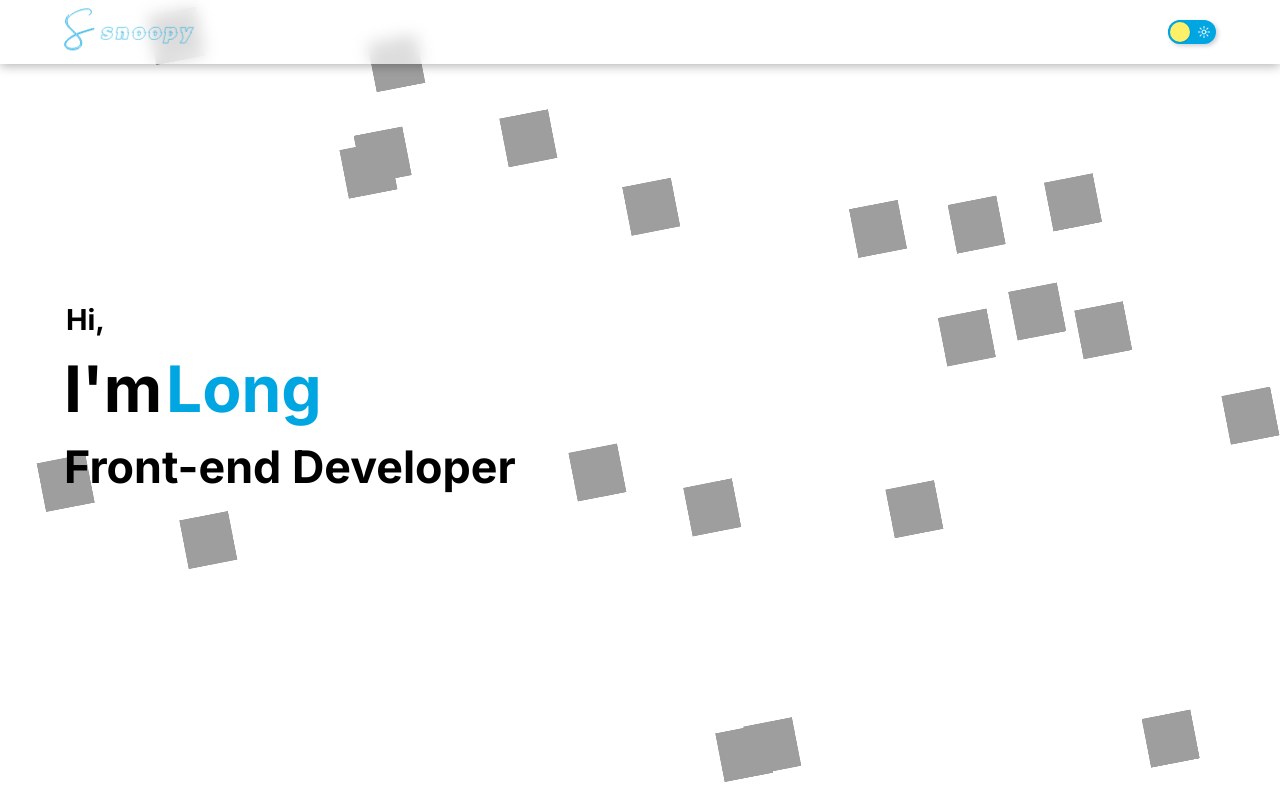
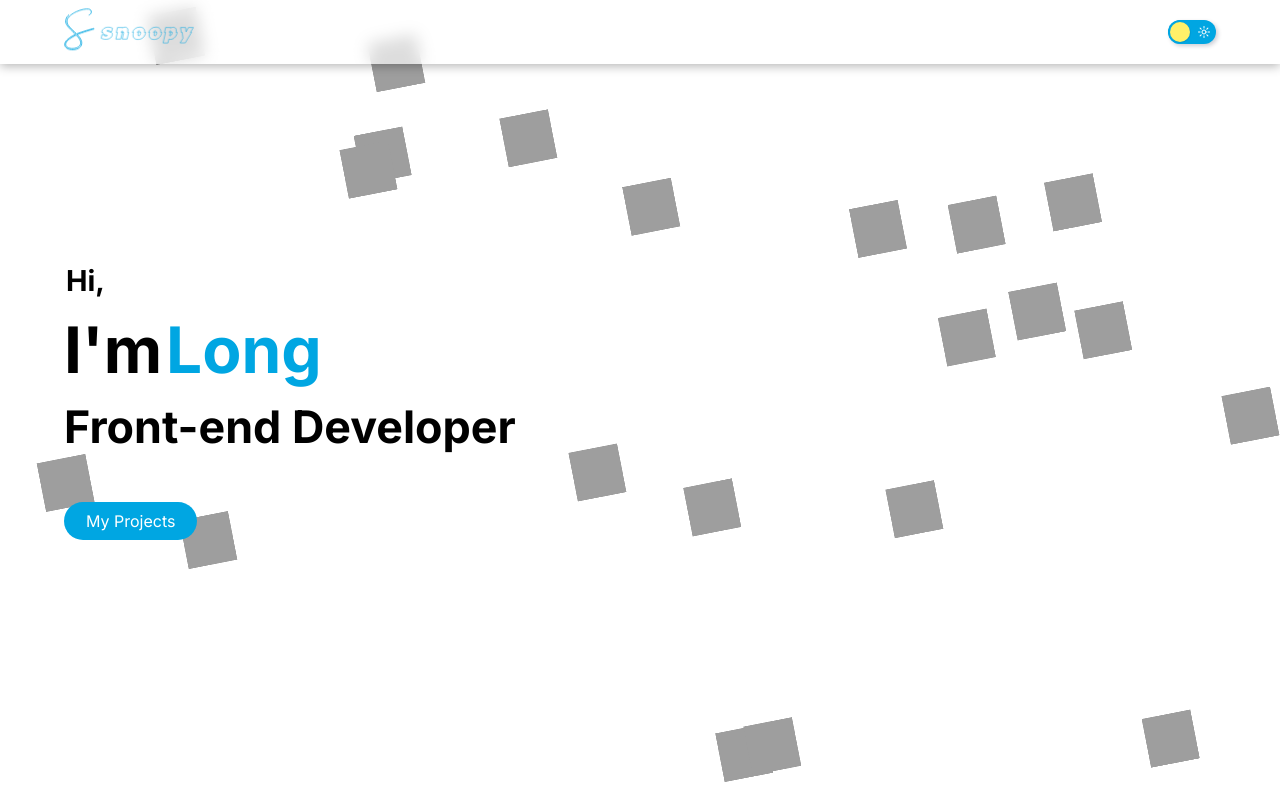
Before and after one commit to longnv99/portfolio, a Next.js app: page / in a window 1280 px wide. Shown: the top 800 px of the page. Built offline with nearby package versions, Linux system fonts and the light colour scheme.

Commit message:
feat: button common and scroll into view

```diff
--- /dev/null
+++ b/src/components/atoms/Button/index.module.scss
@@ -0,0 +1,118 @@
+.button {
+  position: relative;
+  padding: 10px 22px;
+  border-radius: 20px;
+  border: none;
+  color: #fff;
+  cursor: pointer;
+  background-color: var(--highlight-color);
+  transition: all 0.2s ease;
+  width: fit-content;
+
+  &:active {
+    transform: scale(0.96);
+  }
+
+  &::before,
+  &::after {
+    position: absolute;
+    content: "";
+    width: 150%;
+    left: 50%;
+    height: 100%;
+    transform: translateX(-50%);
+    z-index: -1000;
+    background-repeat: no-repeat;
+  }
+
+  &:hover::before {
+    top: -70%;
+    background-image: radial-gradient(
+        circle,
+        var(--highlight-color) 20%,
+        transparent 20%
+      ),
+      radial-gradient(
+        circle,
+        transparent 20%,
+        var(--highlight-color) 20%,
+        transparent 30%
+      ),
+      radial-gradient(circle, var(--highlight-color) 20%, transparent 20%),
+      radial-gradient(circle, var(--highlight-color) 20%, transparent 20%),
+      radial-gradient(
+        circle,
+        transparent 10%,
+        var(--highlight-color) 15%,
+        transparent 20%
+      ),
+      radial-gradient(circle, var(--highlight-color) 20%, transparent 20%),
+      radial-gradient(circle, var(--highlight-color) 20%, transparent 20%),
+      radial-gradient(circle, var(--highlight-color) 20%, transparent 20%),
+      radial-gradient(circle, var(--highlight-color) 20%, transparent 20%);
+    background-size: 10% 10%, 20% 20%, 15% 15%, 20% 20%, 18% 18%, 10% 10%,
+      15% 15%, 10% 10%, 18% 18%;
+    background-position: 50% 120%;
+    animation: topBubbles 0.6s ease;
+  }
+
+  &:hover::after {
+    bottom: -70%;
+    background-image: radial-gradient(
+        circle,
+        var(--highlight-color) 20%,
+        transparent 20%
+      ),
+      radial-gradient(circle, var(--highlight-color) 20%, transparent 20%),
+      radial-gradient(
+        circle,
+        transparent 10%,
+        var(--highlight-color) 15%,
+        transparent 20%
+      ),
+      radial-gradient(circle, var(--highlight-color) 20%, transparent 20%),
+      radial-gradient(circle, var(--highlight-color) 20%, transparent 20%),
+      radial-gradient(circle, var(--highlight-color) 20%, transparent 20%),
+      radial-gradient(circle, var(--highlight-color) 20%, transparent 20%);
+    background-size: 15% 15%, 20% 20%, 18% 18%, 20% 20%, 15% 15%, 20% 20%,
+      18% 18%;
+    background-position: 50% 0%;
+    animation: bottomBubbles 0.6s ease;
+  }
+}
+
+@keyframes topBubbles {
+  0% {
+    background-position: 5% 90%, 10% 90%, 10% 90%, 15% 90%, 25% 90%, 25% 90%,
+      40% 90%, 55% 90%, 70% 90%;
+  }
+
+  50% {
+    background-position: 0% 80%, 0% 20%, 10% 40%, 20% 0%, 30% 30%, 22% 50%,
+      50% 50%, 65% 20%, 90% 30%;
+  }
+
+  100% {
+    background-position: 0% 70%, 0% 10%, 10% 30%, 20% -10%, 30% 20%, 22% 40%,
+      50% 40%, 65% 10%, 90% 20%;
+    background-size: 0% 0%, 0% 0%, 0% 0%, 0% 0%, 0% 0%, 0% 0%;
+  }
+}
+
+@keyframes bottomBubbles {
+  0% {
+    background-position: 10% -10%, 30% 10%, 55% -10%, 70% -10%, 85% -10%,
+      70% -10%, 70% 0%;
+  }
+
+  50% {
+    background-position: 0% 80%, 20% 80%, 45% 60%, 60% 100%, 75% 70%, 95% 60%,
+      105% 0%;
+  }
+
+  100% {
+    background-position: 0% 90%, 20% 90%, 45% 70%, 60% 110%, 75% 80%, 95% 70%,
+      110% 10%;
+    background-size: 0% 0%, 0% 0%, 0% 0%, 0% 0%, 0% 0%, 0% 0%;
+  }
+}
--- /dev/null
+++ b/src/components/atoms/Button/index.tsx
@@ -0,0 +1,22 @@
+import { ButtonHTMLAttributes, FC, ReactNode } from "react";
+import styles from "./index.module.scss";
+import cx from "classnames";
+
+interface IProps {
+  children: ReactNode;
+  className?: string;
+}
+
+const Button: FC<IProps & ButtonHTMLAttributes<HTMLButtonElement>> = ({
+  children,
+  className,
+  ...props
+}) => {
+  return (
+    <button className={cx(styles.button, className)} {...props}>
+      {children}
+    </button>
+  );
+};
+
+export default Button;
--- a/src/components/molecules/ProjectCard/index.tsx
+++ b/src/components/molecules/ProjectCard/index.tsx
@@ -77,8 +77,8 @@ const ProjectCard: FC = () => {
               className={styles.svg}
               xmlns="http://www.w3.org/2000/svg"
               viewBox="0 0 24 24"
-              stroke-linecap="round"
-              stroke-linejoin="round"
+              strokeLinecap="round"
+              strokeLinejoin="round"
             >
               <path d="m6 9 6 6 6-6"></path>
             </svg>
--- a/src/components/oganisms/Section/Overview/index.module.scss
+++ b/src/components/oganisms/Section/Overview/index.module.scss
@@ -47,3 +47,7 @@
     font-size: 1.4rem;
   }
 }
+
+.button {
+  margin-top: 40px;
+}
--- a/src/components/oganisms/Section/Overview/index.tsx
+++ b/src/components/oganisms/Section/Overview/index.tsx
@@ -2,8 +2,14 @@ import BackgroundMotion from "@/components/molecules/BackgroundMotion";
 import { FC } from "react";
 import styles from "./index.module.scss";
 import cx from "classnames";
+import Button from "@/components/atoms/Button";
 
 const Overview: FC = () => {
+  const onClick = () => {
+    const element = document.querySelector("#section-projects");
+    element && element.scrollIntoView({ behavior: "smooth", block: "start" });
+  };
+
   return (
     <section className={styles.section}>
       <div className={cx("container", styles.content)}>
@@ -13,6 +19,9 @@ const Overview: FC = () => {
           <span className={styles.highlight}>Long</span>
         </h1>
         <h2 className={styles.h2}>Front-end Developer</h2>
+        <Button className={styles.button} onClick={onClick}>
+          My Projects
+        </Button>
       </div>
       <BackgroundMotion />
     </section>
--- a/src/components/oganisms/Section/Projects/index.module.scss
+++ b/src/components/oganisms/Section/Projects/index.module.scss
@@ -3,6 +3,7 @@
 .title {
   color: var(--highlight-color);
   margin-bottom: 60px;
+  padding-top: 80px;
   text-align: center;
   font-size: 2.6rem;
 
--- a/src/components/oganisms/Section/Projects/index.tsx
+++ b/src/components/oganisms/Section/Projects/index.tsx
@@ -5,7 +5,7 @@ import cx from "classnames";
 
 const Projects: FC = () => {
   return (
-    <div className="container">
+    <div id="section-projects" className="container">
       <h2 className={styles.title}>My Projects</h2>
       <div className={styles.grid}>
         {Array(6)
```
